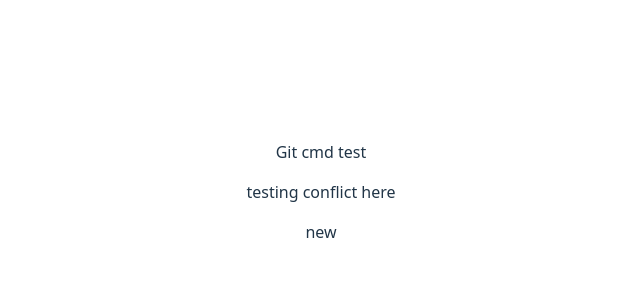
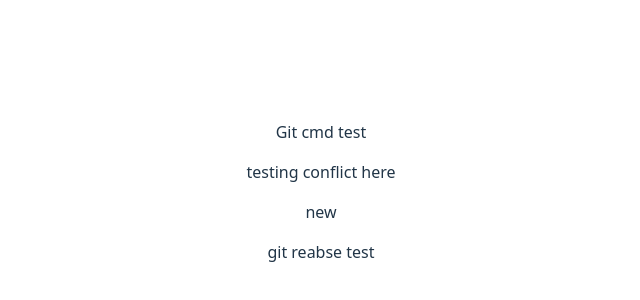
Before and after one commit to Srinath-Rajkumar/git-cmd-practice, a React (Vite) app: page / in a window 1280 px wide. Shown: the part 208-508 px from the top of the page, without its empty margins (319-959 px from the left). Built offline with nearby package versions, Linux system fonts and the light colour scheme.

Commit message:
commit two

```diff
--- a/src/App.tsx
+++ b/src/App.tsx
@@ -6,6 +6,7 @@ function App() {
       <p>Git cmd test</p>
       <p>testing conflict here</p>
       <p>new</p>
+      <p>git reabse test</p>
     </>
   );
 }
```
